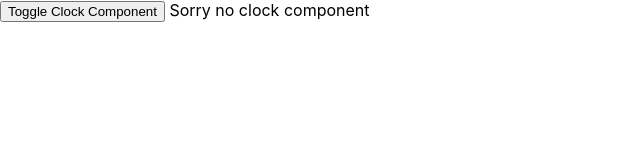
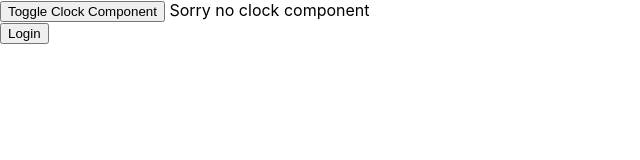
Before and after one commit to Vartika2207/React-Begin, a React (Create React App) app: page / in a window 1280 px wide. Shown: the top 160 px of the page, without its empty margins (0-640 px from the left). Built offline with nearby package versions, Linux system fonts and the light colour scheme.

Commit message:
conditional rendering

```diff
--- a/src/App.js
+++ b/src/App.js
@@ -3,6 +3,7 @@
 import { useState } from "react";
 import Clock from "./components/Clock";
 import Welcome from "./components/Welcome";
+import LoginControl from "./components/LoginControl";
 
 
 function App() {
@@ -26,6 +27,8 @@ function App() {
      {/* <h1>Hello {element}</h1>
      <Welcome user = {userInfo}/> */}
      {flag ? <Clock/> : " Sorry no clock component"}
+
+     <LoginControl/>
     </div>
   );
 }
--- /dev/null
+++ b/src/components/LoginControl.js
@@ -0,0 +1,35 @@
+import React, { useState } from 'react'
+// conditional rendering of components
+function LoginControl() {
+    const [isLoggedIn, setIsLoggedIn] = useState(false);
+    const handelLoginClick = () => { setIsLoggedIn(true) };
+    const handelLogoutClick = () => { setIsLoggedIn(false) };
+
+    let button;
+    if(isLoggedIn) {
+        button = <LogoutButton onClick={handelLogoutClick}/>
+    }
+    else {
+        button = <LoginButton onClick={handelLoginClick}/>
+    }
+
+  return (
+    <div>
+        {button}
+    </div>
+  )
+}
+
+function LoginButton(props) {
+    return (
+        <button onClick={props.onClick}>Login</button>
+    )
+}
+
+function LogoutButton(props) {
+    return (
+        <button onClick={props.onClick}>Logout</button>
+    )
+}
+
+export default LoginControl
```
